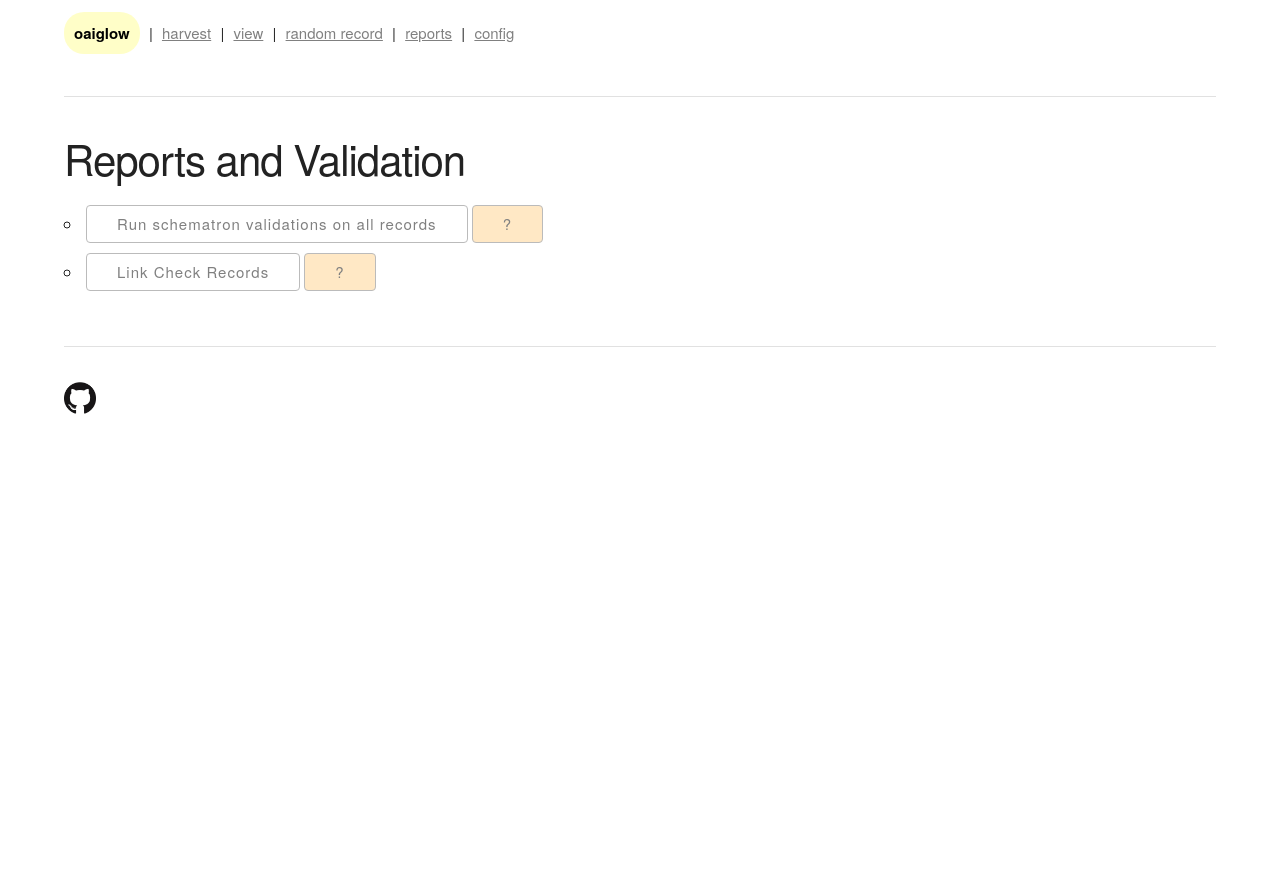
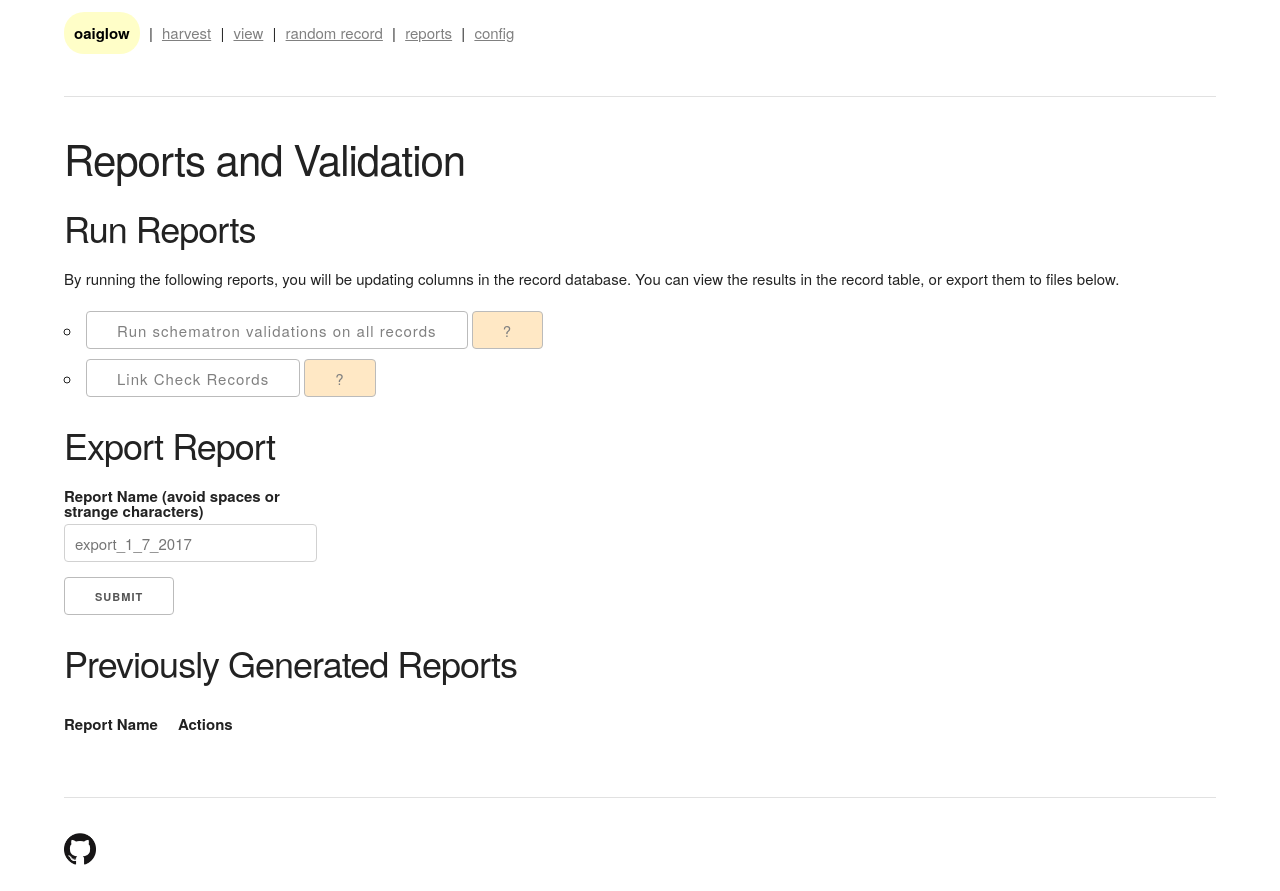
Before and after one commit to WSULib/oaiglow, a Flask app: template oaiglow/templates/reports.html in a window 1280 px wide. Before the commit the page ends 414 px from the top, so only its background shows below. Run offline with Flask 2, Linux system fonts and the light colour scheme; the template is opened without the code that fills it, so the values that code supplies are empty.

Commit message:
ability to export records

```diff
--- a/oaiglow/__init__.py
+++ b/oaiglow/__init__.py
@@ -46,7 +46,7 @@ class ReverseProxied(object):
 		return self.app(environ, start_response)
 
 # create app
-oaiglow_app = Flask(__name__)
+oaiglow_app = Flask(__name__, static_url_path='')
 oaiglow_app.secret_key = 'oaiglow'
 # if using app prefix, wrap Flask app in ReverseProxied class from above
 if localConfig.OAIGLOW_APP_PREFIX_USE:
--- a/oaiglow/templates/reports.html
+++ b/oaiglow/templates/reports.html
@@ -8,6 +8,8 @@
 
 <div class="row">
 	<div class="twelve columns">
+		<h3>Run Reports</h3>
+		<p>By running the following reports, you will be updating columns in the record database.  You can view the results in the record table, or export them to files below.</p>
 		<ul>
 			<li>
 				<a href="{% if localConfig.OAIGLOW_APP_PREFIX_USE %}{{localConfig.OAIGLOW_APP_PREFIX}}{% endif %}/reports/validate_schematrons" onclick="longRunner();"><button class="btn white_background">Run schematron validations on all records</button></a>
@@ -29,4 +31,35 @@
 	</div>
 </div>
 
+<div class="row">
+	<div class="twelve columns">
+		<h3>Export Report</h3>
+		<form class="form" method="POST" action="{% if localConfig.OAIGLOW_APP_PREFIX_USE %}{{localConfig.OAIGLOW_APP_PREFIX}}{% endif %}/reports/export">
+			<div class="row">
+			    <div class="three columns">
+			        <label for="report_name">Report Name (avoid spaces or strange characters)</label>
+			        <input class="u-full-width" type="text" name="report_name" placeholder="export_1_7_2017" id="report_name">
+			        <br><br>
+			        <input class="white_background" type="submit">
+			    </div>
+		    </div>
+		</form>
+	</div>
+	<div class="twelve columns">
+		<h3>Previously Generated Reports</h3>
+		<table class="table">
+			<tr>
+				<th>Report Name</th>
+				<th>Actions</th>
+			<tr>
+			{% for report in reports %}
+				<tr>
+					<td>{{report}}</td>
+					<td><a href="{% if localConfig.OAIGLOW_APP_PREFIX_USE %}{{localConfig.OAIGLOW_APP_PREFIX}}{% endif %}/reports/download/{{report}}">Download</a> / <a href="{% if localConfig.OAIGLOW_APP_PREFIX_USE %}{{localConfig.OAIGLOW_APP_PREFIX}}{% endif %}/reports/delete/{{report}}">Delete</a></td>
+				</tr>
+			{% endfor %}
+		</table>
+	</div>
+</div>
+
 {% include 'footer.html' %}
```
Also changed, not shown: oaiglow/models.py (+31 -0 lines), oaiglow/views.py (+37 -3 lines).
